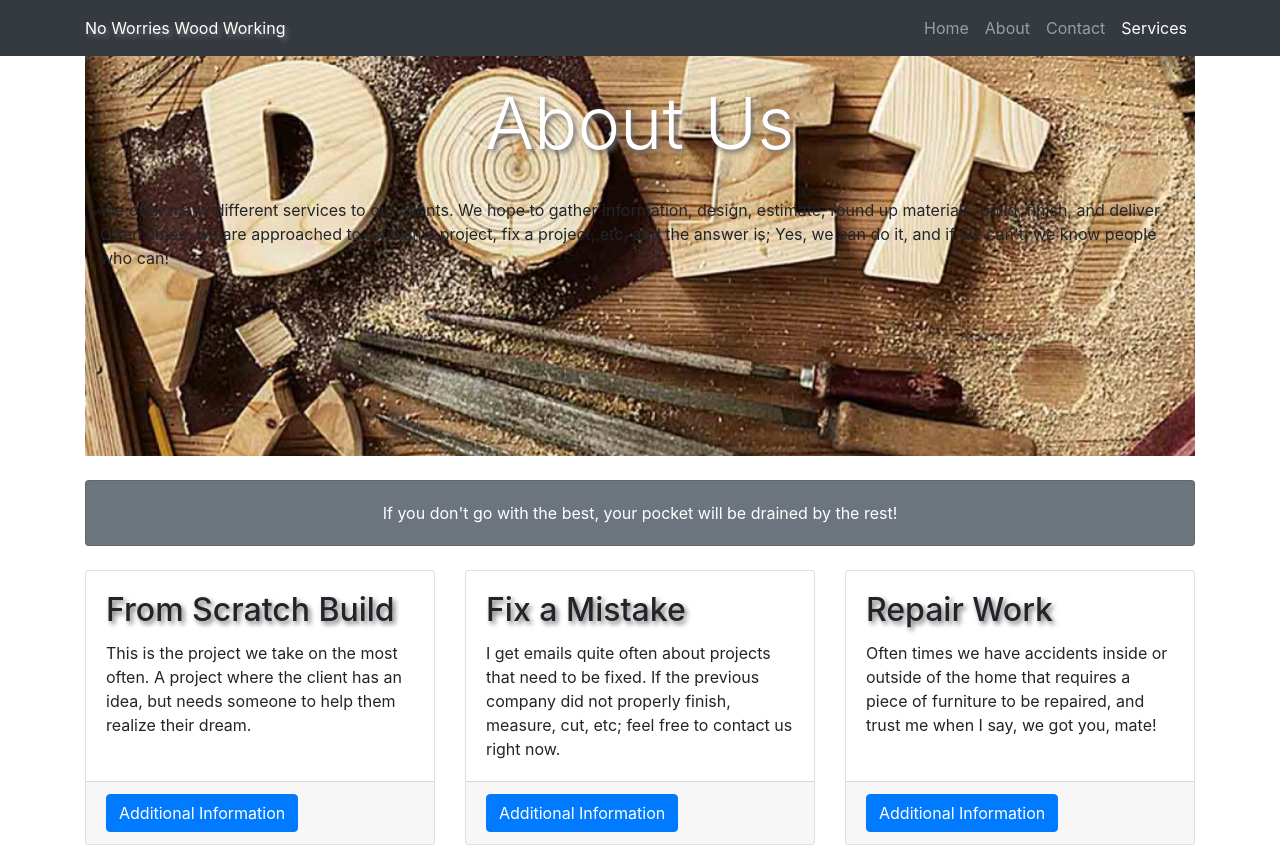
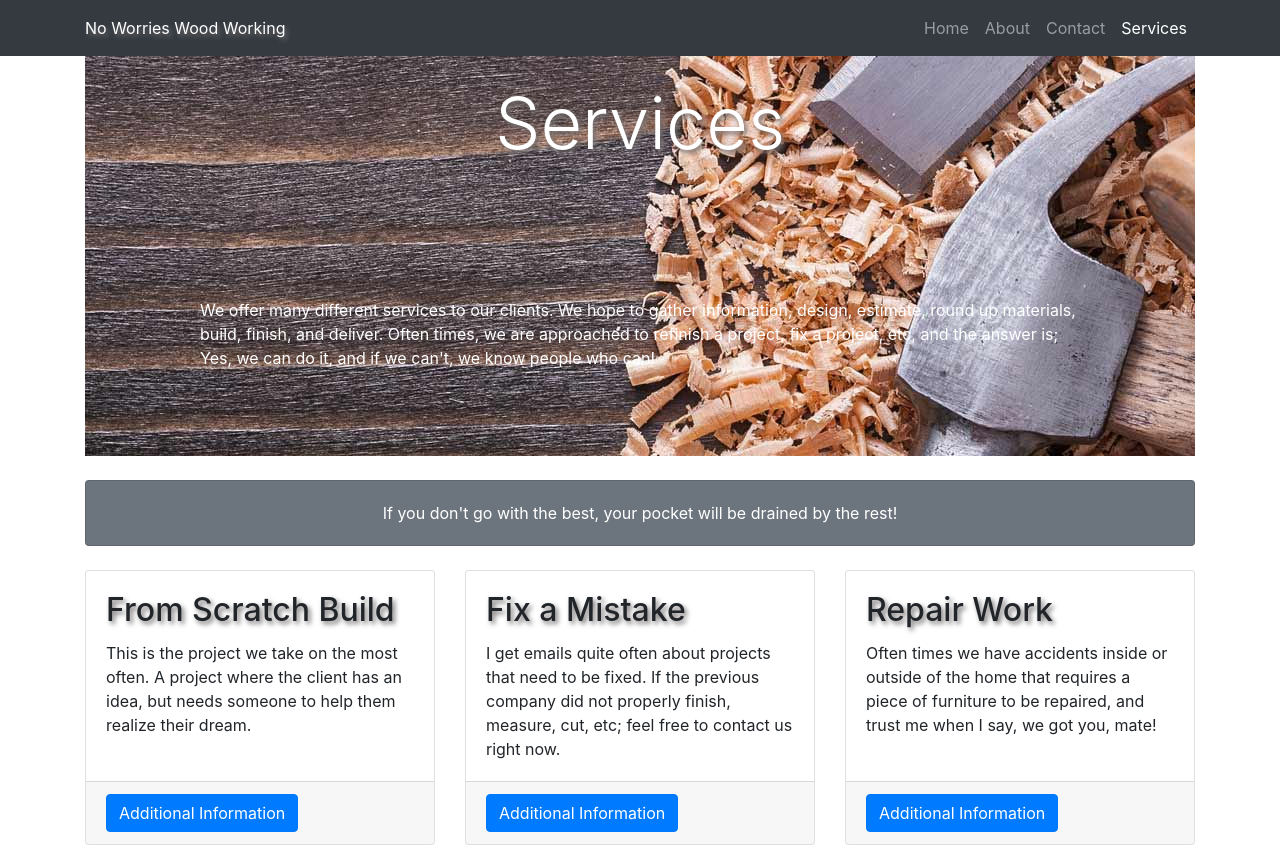
Before and after one commit to NoWorriesWoodworking/NoWorriesWoodworking.github.io, a plain HTML site: page pages/services/services.html in a window 1280 px wide. Shown: the top 856 px of the page. Drawn offline with nearby package versions, Linux system fonts and the light colour scheme.

Commit message:
Updating

```diff
--- a/pages/about/css/about_stylesheet.css
+++ b/pages/about/css/about_stylesheet.css
@@ -12,7 +12,7 @@ body {
 .business-header {
   height: 50vh;
   min-height: 300px;
-  background: url('/images/1920_by_400/about.jpeg') center center no-repeat scroll;
+  background: url('/images/1920_by_400/about.jpg') center center no-repeat scroll;
   -webkit-background-size: cover;
   -moz-background-size: cover;
   background-size: cover;
--- a/pages/contact/css/contact_stylesheet.css
+++ b/pages/contact/css/contact_stylesheet.css
@@ -12,7 +12,7 @@ body {
 .business-header {
   height: 50vh;
   min-height: 300px;
-  background: url('/images/1920_by_400/about.jpeg') center center no-repeat scroll;
+  background: url('/images/1920_by_400/contact.jpeg') center center no-repeat scroll;
   -webkit-background-size: cover;
   -moz-background-size: cover;
   background-size: cover;
--- a/pages/services/css/services_stylesheet.css
+++ b/pages/services/css/services_stylesheet.css
@@ -11,7 +11,7 @@ body {
 .business-header {
   height: 50vh;
   min-height: 300px;
-  background: url('/images/900_by_400/services.jpg') center center no-repeat scroll;
+  background: url('/images/1920_by_400/services.jpg') center center no-repeat scroll;
   -webkit-background-size: cover;
   -moz-background-size: cover;
   background-size: cover;
--- a/pages/services/services.html
+++ b/pages/services/services.html
@@ -57,9 +57,9 @@
     <div class="container">
       <div class="row">
         <div class="col-lg-12">
-          <h1 style="text-shadow: 2.5px 2.5px 5px #757171;"  class="display-3 text-center text-white mt-4">About Us</h1>
+          <h1 style="text-shadow: 2.5px 2.5px 5px #757171;"  class="display-3 text-center text-white mt-4">Services</h1>
           <br>
-          <p>We offer many different services to our clients. We hope to gather information, design, estimate, round up materials, build, finish, and deliver. Often times, we are approached to refinish a project, fix a project, etc, and the answer is; Yes, we can do it, and if we can't, we know people who can! </p>
+          <p style="margin:100px; color:white; bottom: 0;">We offer many different services to our clients. We hope to gather information, design, estimate, round up materials, build, finish, and deliver. Often times, we are approached to refinish a project, fix a project, etc, and the answer is; Yes, we can do it, and if we can't, we know people who can! </p>
         </div>
       </div>
     </div>
```
Also changed, not shown: images/1920_by_400/about.jpg (added), images/1920_by_400/contact.jpeg (renamed from images/1920_by_400/about.jpeg), images/1920_by_400/services.jpg (added).
